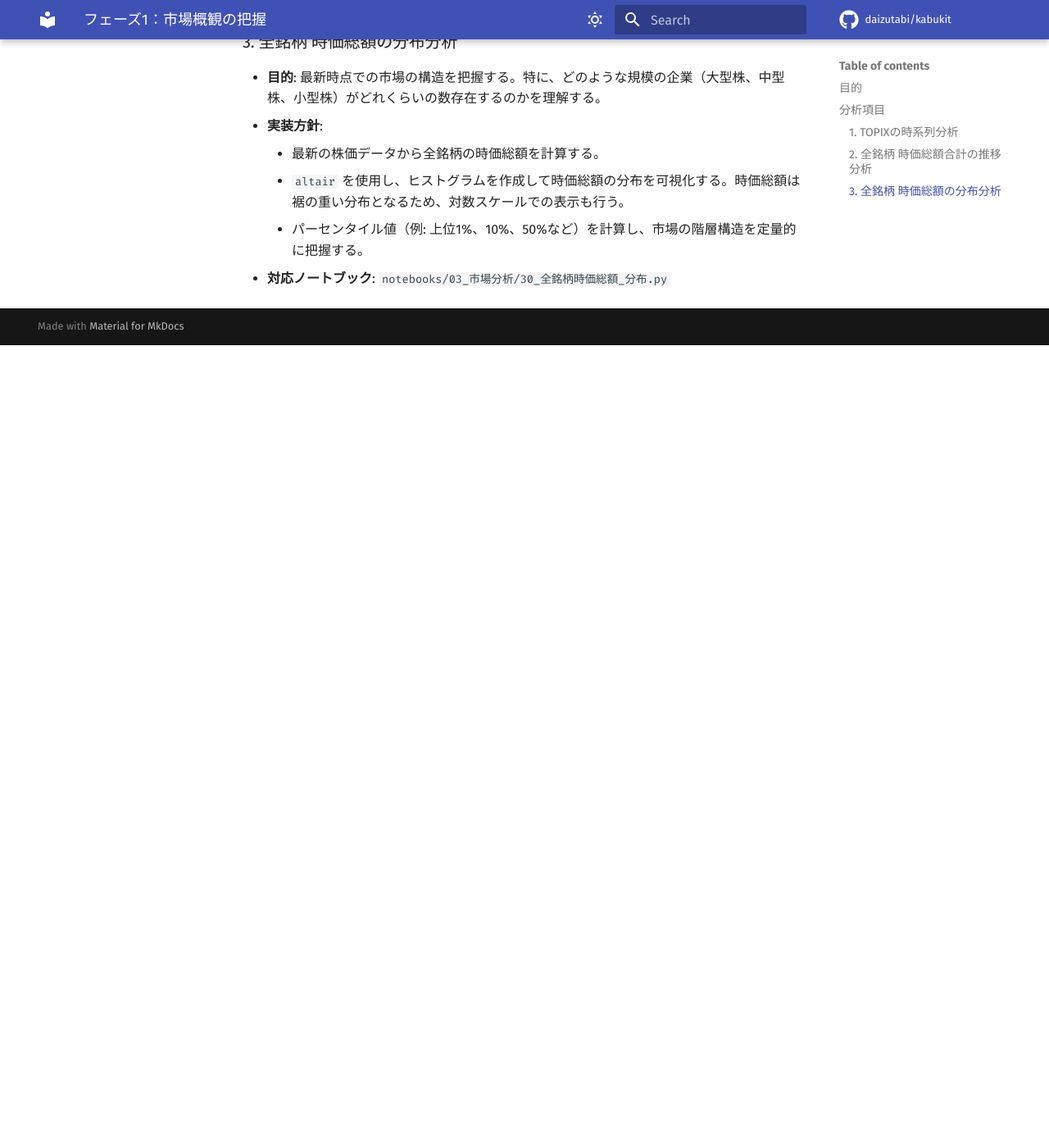
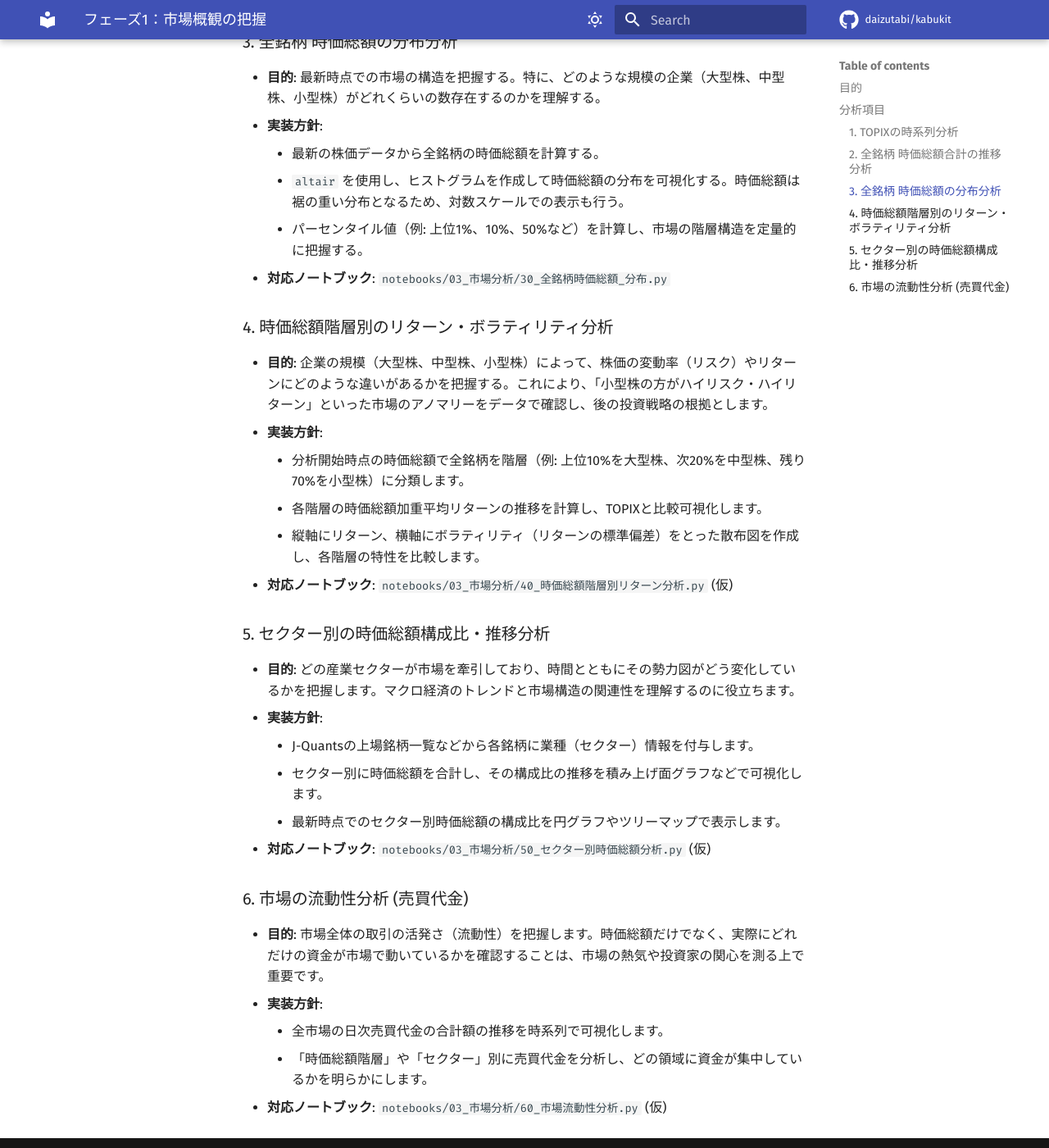
Before and after one commit to daizutabi/kabukit, an MkDocs documentation site: the page built from docs/market_overview_analysis.md, in a window 1280 px wide and 1400 px high, scrolled down 1106 px. Shown: the whole window at 82% size. Built offline with MkDocs 1.6.1 and Material for MkDocs 9.7.7, drawn with Linux system fonts in a browser that asks for light colours; comment, search, counter and statistics services are not loaded; before the commit the page ends 1527 px from its top, so only the background shows below that; some of the changed text lies outside the part shown.

Commit message:
分析項目を追加: 時価総額階層別のリターン・ボラティリティ分析、セクター別の時価総額構成比・推移分析、市場の流動性分析を含める

```diff
--- a/docs/market_overview_analysis.md
+++ b/docs/market_overview_analysis.md
@@ -35,3 +35,29 @@
     - `altair` を使用し、ヒストグラムを作成して時価総額の分布を可視化する。時価総額は裾の重い分布となるため、対数スケールでの表示も行う。
     - パーセンタイル値（例: 上位1%、10%、50%など）を計算し、市場の階層構造を定量的に把握する。
 - **対応ノートブック**: `notebooks/03_市場分析/30_全銘柄時価総額_分布.py`
+
+### 4. 時価総額階層別のリターン・ボラティリティ分析
+
+- **目的**: 企業の規模（大型株、中型株、小型株）によって、株価の変動率（リスク）やリターンにどのような違いがあるかを把握する。これにより、「小型株の方がハイリスク・ハイリターン」といった市場のアノマリーをデータで確認し、後の投資戦略の根拠とします。
+- **実装方針**:
+    - 分析開始時点の時価総額で全銘柄を階層（例: 上位10%を大型株、次20%を中型株、残り70%を小型株）に分類します。
+    - 各階層の時価総額加重平均リターンの推移を計算し、TOPIXと比較可視化します。
+    - 縦軸にリターン、横軸にボラティリティ（リターンの標準偏差）をとった散布図を作成し、各階層の特性を比較します。
+- **対応ノートブック**: `notebooks/03_市場分析/40_時価総額階層別リターン分析.py` (仮)
+
+### 5. セクター別の時価総額構成比・推移分析
+
+- **目的**: どの産業セクターが市場を牽引しており、時間とともにその勢力図がどう変化しているかを把握します。マクロ経済のトレンドと市場構造の関連性を理解するのに役立ちます。
+- **実装方針**:
+    - J-Quantsの上場銘柄一覧などから各銘柄に業種（セクター）情報を付与します。
+    - セクター別に時価総額を合計し、その構成比の推移を積み上げ面グラフなどで可視化します。
+    - 最新時点でのセクター別時価総額の構成比を円グラフやツリーマップで表示します。
+- **対応ノートブック**: `notebooks/03_市場分析/50_セクター別時価総額分析.py` (仮)
+
+### 6. 市場の流動性分析 (売買代金)
+
+- **目的**: 市場全体の取引の活発さ（流動性）を把握します。時価総額だけでなく、実際にどれだけの資金が市場で動いているかを確認することは、市場の熱気や投資家の関心を測る上で重要です。
+- **実装方針**:
+    - 全市場の日次売買代金の合計額の推移を時系列で可視化します。
+    - 「時価総額階層」や「セクター」別に売買代金を分析し、どの領域に資金が集中しているかを明らかにします。
+- **対応ノートブック**: `notebooks/03_市場分析/60_市場流動性分析.py` (仮)
```
Also changed, not shown: other parts of docs/market_overview_analysis.md (+1 -1 lines).
